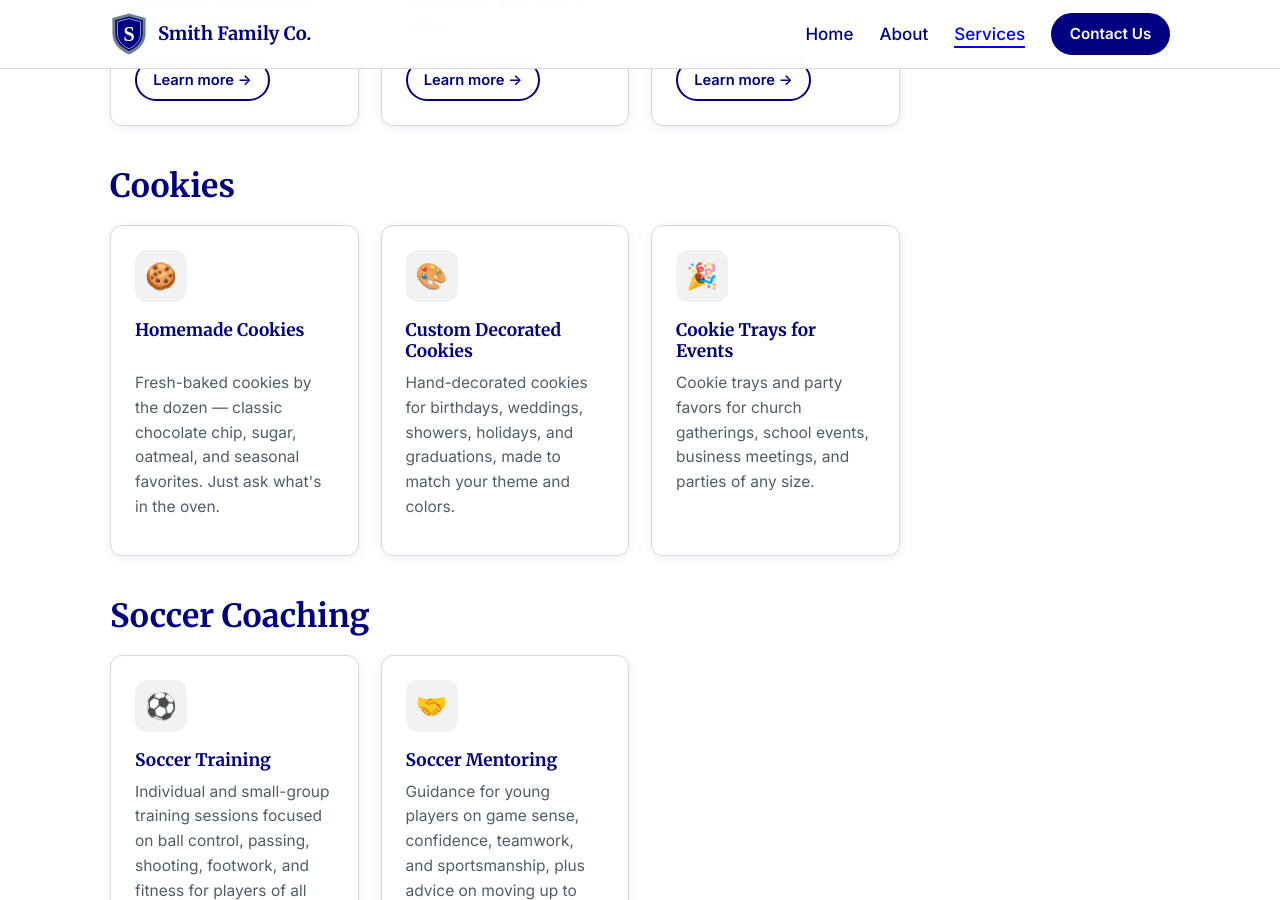
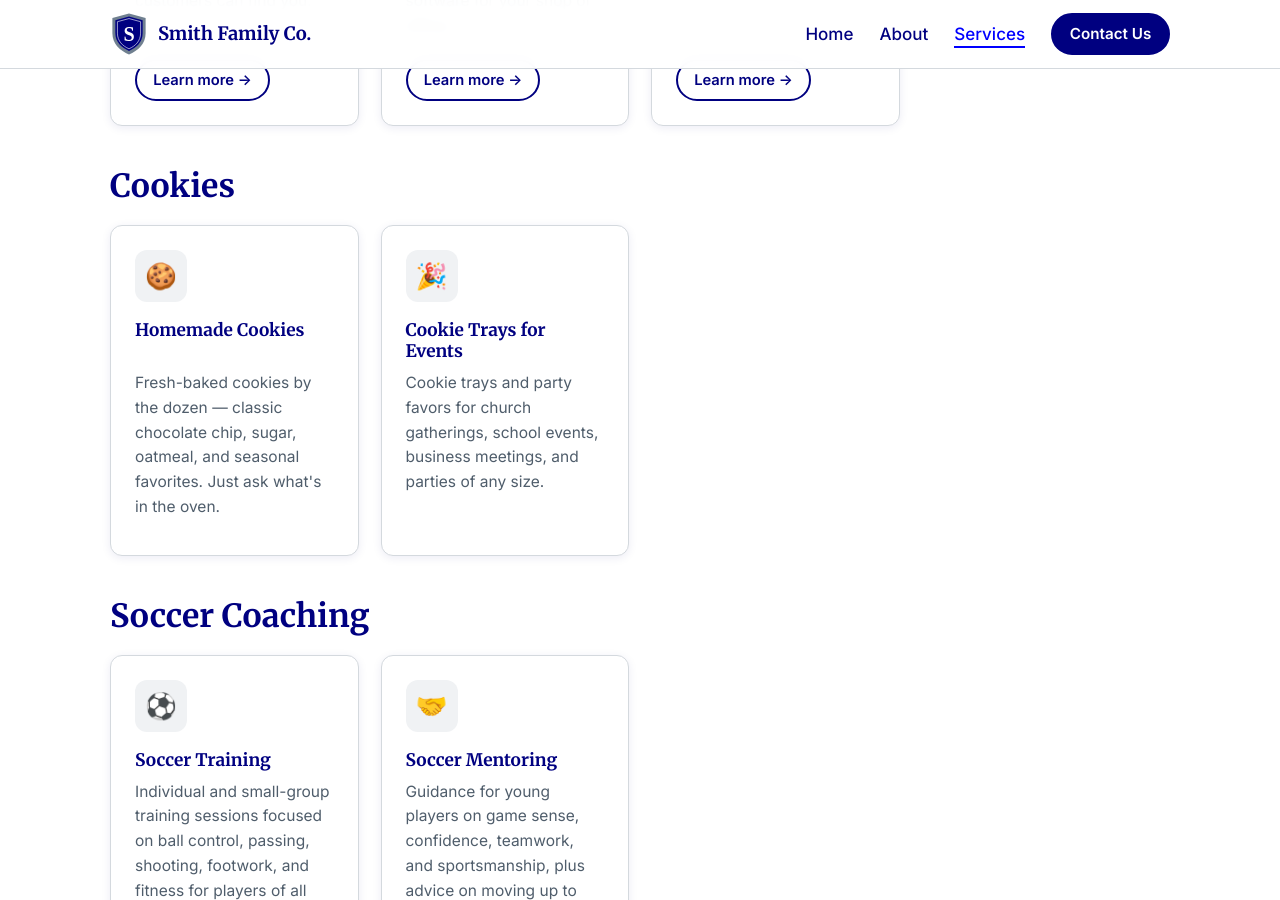
Before and after one commit to beeoohbee/smithfamily-website, a Jekyll site: the page built from services.html, in a window 1280 px wide and 900 px high, scrolled down 810 px. Built offline with Jekyll 4.4.1, drawn with Linux system fonts in a browser that asks for light colours; some of the changed text lies outside the part shown.

Commit message:
Drop custom decorated cookies and coffee wording
Co-Authored-By: Claude Opus 5.5 <noreply@anthropic.com>
Claude-Session: https://claude.ai/code/session_01NeLPdttADrsdv8fvgGStFn

```diff
--- a/_data/services.yml
+++ b/_data/services.yml
@@ -34,11 +34,6 @@
       summary: >-
         Fresh-baked cookies by the dozen — classic chocolate chip, sugar,
         oatmeal, and seasonal favorites. Just ask what's in the oven.
-    - title: Custom Decorated Cookies
-      icon: "🎨"
-      summary: >-
-        Hand-decorated cookies for birthdays, weddings, showers, holidays,
-        and graduations, made to match your theme and colors.
     - title: Cookie Trays for Events
       icon: "🎉"
       summary: >-
--- a/_data/team.yml
+++ b/_data/team.yml
@@ -13,8 +13,8 @@
   role: Family Organization & Cookies
   bio: >-
     Helps families get organized — household budgets, digital photos,
-    important documents, and the family calendar. Also bakes homemade and
-    custom decorated cookies for any occasion.
+    important documents, and the family calendar. Also bakes homemade
+    cookies for any occasion.
   photo: ""
 
 - name: Zaiden Smith
--- a/services.html
+++ b/services.html
@@ -41,7 +41,7 @@ description: Websites, IT support, marketing, home tech help, bee removal, local
   <h2>How it works</h2>
   <ol class="steps">
     <li><strong>Reach out.</strong> Send us an email describing what you need.</li>
-    <li><strong>We talk it through.</strong> A quick call or coffee in Cameron to understand the problem.</li>
+    <li><strong>We talk it through.</strong> A quick call or meet up in Cameron to understand the problem.</li>
     <li><strong>Clear quote.</strong> You get a plain-English plan and price before any work starts.</li>
     <li><strong>We get it done</strong> — and stick around if you need us later.</li>
   </ol>
```
